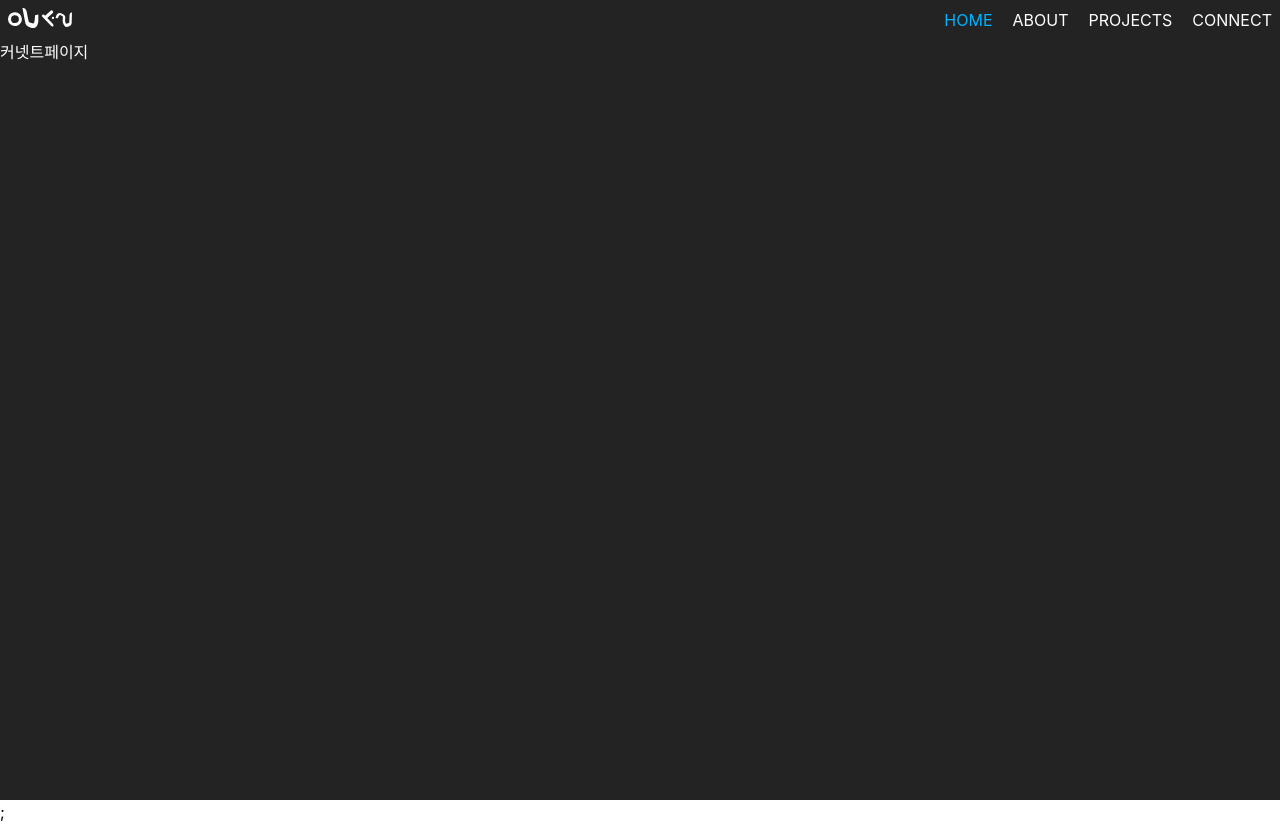
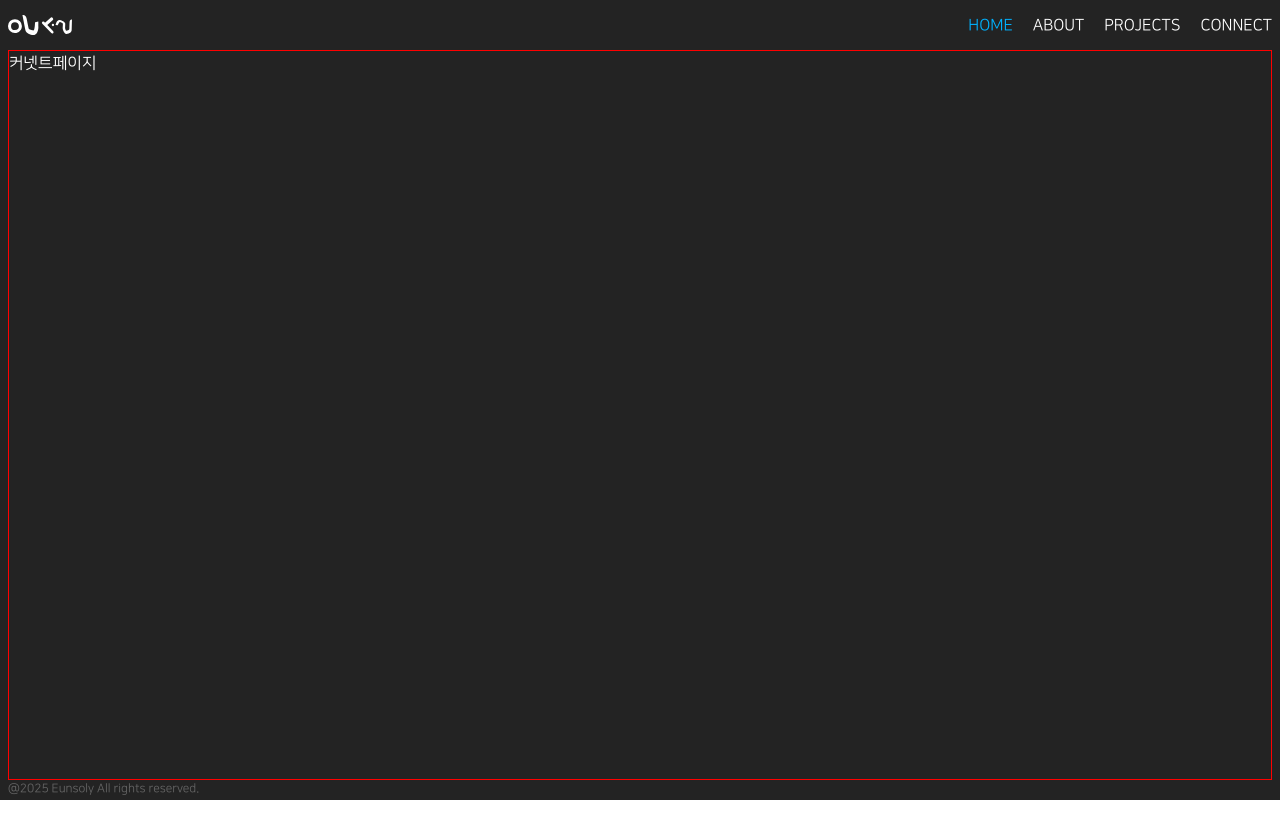
Before and after one commit to EUNSOLY/react-portfolio, a React (Create React App) app: page /eunsoly/connect in a window 1280 px wide. After the commit the page ends 800 px from the top, so only its background shows below. Built offline with nearby package versions, Linux system fonts and the light colour scheme.

Commit message:
fix : 메인레이아웃 스타일링 일괄변경 적용 및 푸터 추가

```diff
--- a/src/App.css
+++ b/src/App.css
@@ -3,4 +3,17 @@
   color: #fff;
   width: 100%;
   height: 100vh;
+  padding: 0 0.5rem 0.25rem 0.5rem;
+  font-family: 'NanumSquare';
 }
+main {
+  border: 1px solid red;
+  height: calc(100vh - 50px - 20px);
+}
+
+footer {
+  height: 20px;
+  font-size: 12px;
+  user-select: none;
+  opacity: 0.3;
+}
--- a/src/App.tsx
+++ b/src/App.tsx
@@ -6,7 +6,7 @@ import store from './utils/store';
 function App() {
   return (
     <Provider store={store}>
-      <Router />;
+      <Router />
     </Provider>
   );
 }
--- /dev/null
+++ b/src/components/Footer.tsx
@@ -0,0 +1,8 @@
+const Footer = () => {
+  return (
+    <footer className="">
+      <p>@2025 Eunsoly All rights reserved.</p>
+    </footer>
+  );
+};
+export default Footer;
--- a/src/components/Header.tsx
+++ b/src/components/Header.tsx
@@ -1,36 +1,37 @@
 import { tm } from '../utils/twMerge';
 import logo from '../assets/image/logo.svg';
-import '../style/header.css';
-import { useState } from 'react';
 import { MenuNameType } from '../utils/type';
 import { useAppDispatch, useAppSelector } from '../utils/store';
 import { setSelectMenuName } from '../data/menuSlice';
+import useNavigation from '../router/hooks/useNavigation';
 const Header = () => {
   const navList: { name: MenuNameType; path: string }[] = [
     { name: 'HOME', path: '/' },
     { name: 'ABOUT', path: '/about' },
-    { name: 'PROJECTS', path: '/project' },
+    { name: 'PROJECTS', path: '/projects' },
     { name: 'CONNECT', path: '/connect' },
   ];
 
   const dispatch = useAppDispatch();
+  const navi = useNavigation();
   const selectMenu = useAppSelector((state) => state.menu.selectMenuName);
-  const handleSelectMenu = (menuName: MenuNameType) => {
+  const handleSelectMenu = (menuName: MenuNameType, path: string) => {
     dispatch(setSelectMenuName(menuName));
+    navi.naviToIntegration(path);
   };
 
   return (
-    <div className={tm('그리드컨테이너', 'header-grid')}>
-      <h1 className={tm('header-logo', 'min-w-16 w-16')}>
+    <div className={tm('flex flex-wrap items-center justify-between h-[50px] gap-2')}>
+      <h1 className={tm('min-w-16 w-16')}>
         <img src={logo} alt="logo" />
       </h1>
-      <nav className={tm('-slate-400')}>
-        <ul className={tm('flex items-center gap-5', 'header-nav')}>
+      <nav>
+        <ul className={tm('flex items-center gap-5')}>
           {navList.map((nav) => (
             <li
               key={nav.name}
               className={tm('cursor-pointer', 'hover:text-pointColor', selectMenu === nav.name && 'text-pointColor')}
-              onClick={() => handleSelectMenu(nav.name)}
+              onClick={() => handleSelectMenu(nav.name, nav.path)}
             >
               {nav.name}
             </li>
--- a/src/layout/MainLayout.tsx
+++ b/src/layout/MainLayout.tsx
@@ -1,11 +1,15 @@
 import { Outlet } from 'react-router-dom';
 import Header from '../components/Header';
+import Footer from '../components/Footer';
 
 const MainLayout = () => {
   return (
     <div className="main-layout">
       <Header />
-      <Outlet />
+      <main>
+        <Outlet />
+      </main>
+      <Footer />
     </div>
   );
 };
--- a/src/style/header.css
+++ /dev/null
@@ -1,23 +0,0 @@
-.header-grid {
-  display: grid;
-  padding: 0.5rem;
-  grid-template-columns: 64px 1fr;
-  gap: 1rem;
-}
-.header-nav {
-  justify-self: end;
-}
-
-/* 420px 이하에서의 레이아웃 */
-@media (max-width: 420px) {
-  .header-grid {
-    grid-template-columns: 123fr;
-  }
-  .header-logo {
-    display: flex;
-    justify-self: center;
-  }
-  .header-nav {
-    justify-self: center;
-  }
-}
```
